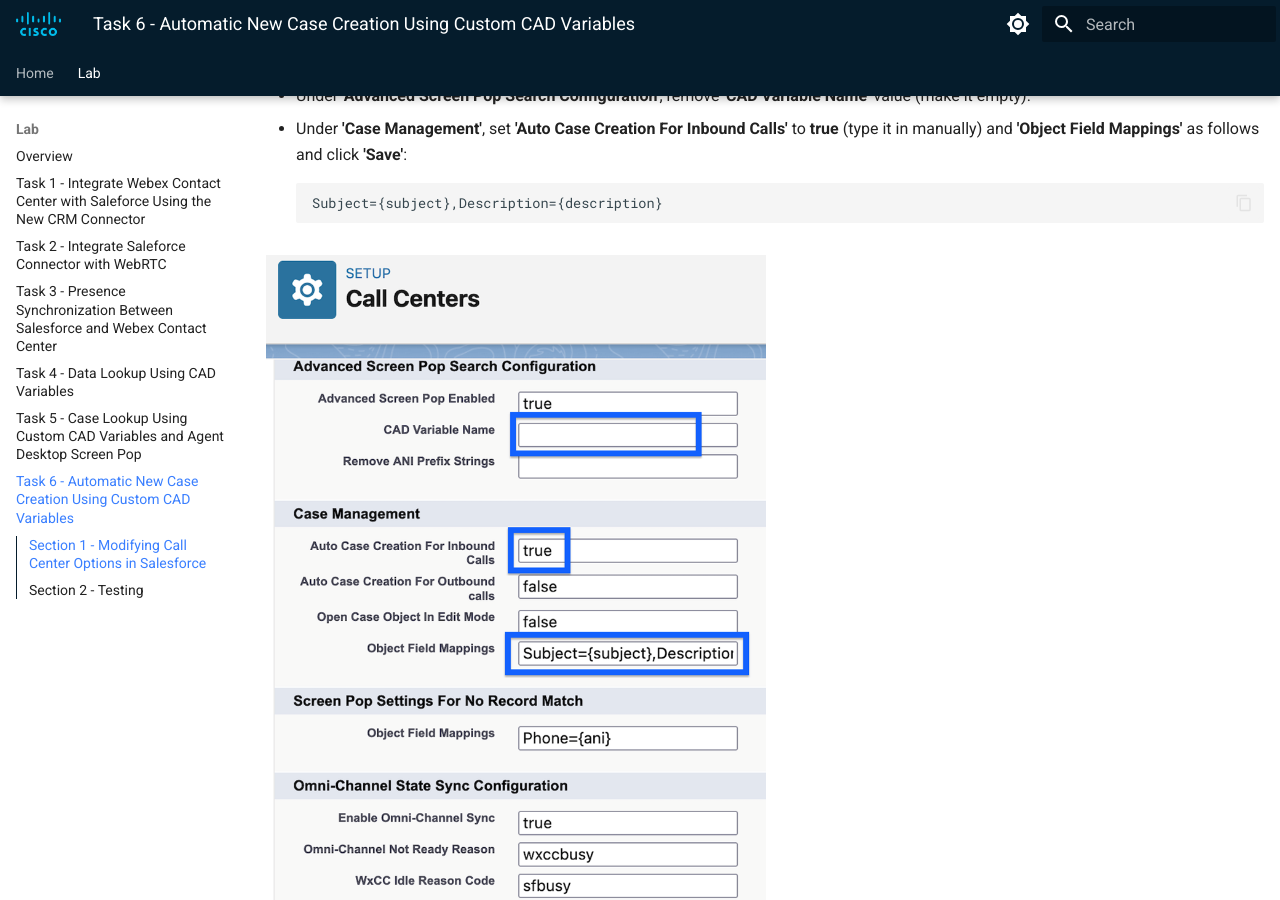
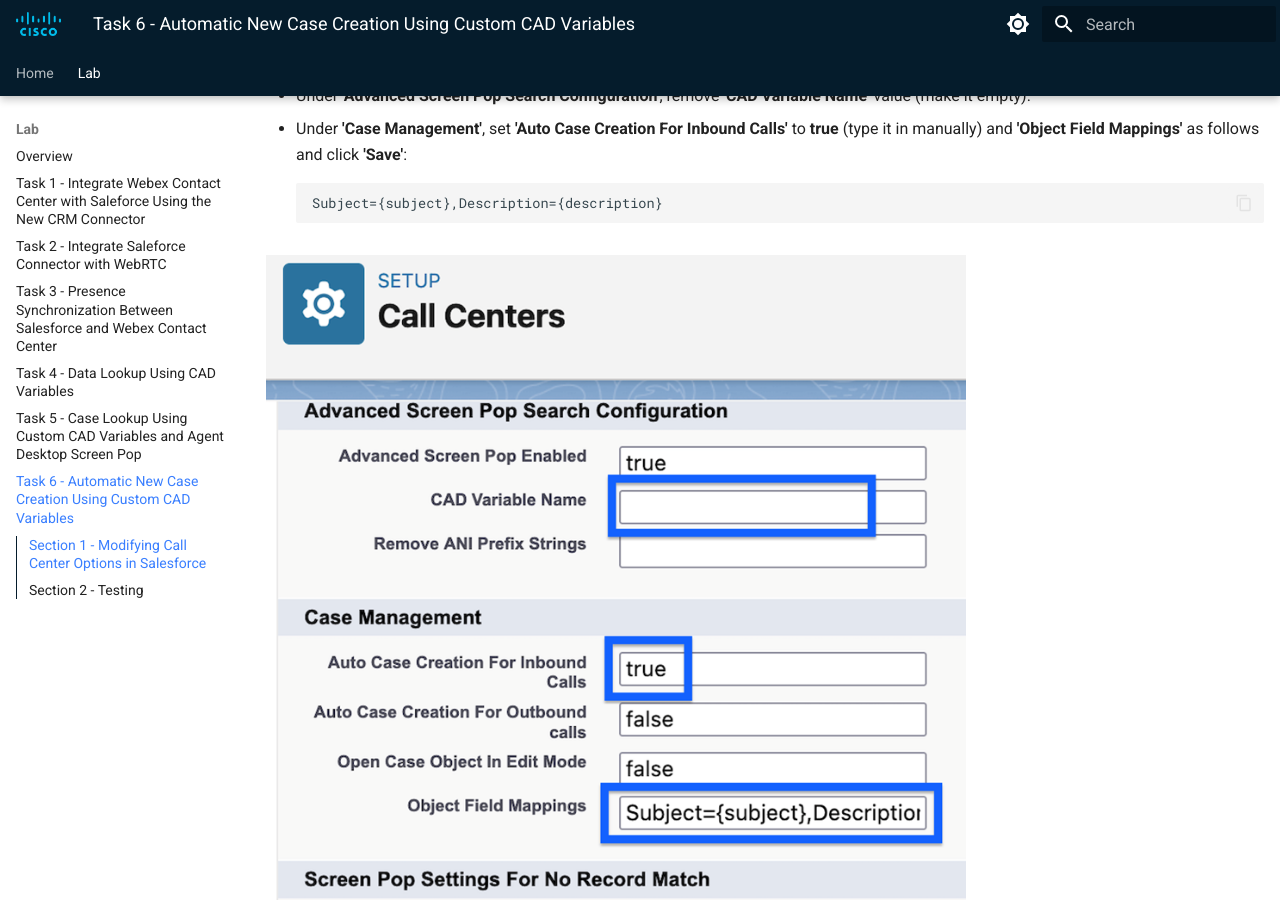
Before and after one commit to WebexCC-SA/LAB-2308, an MkDocs documentation site: the page built from docs/task6.md, in a window 1280 px wide and 900 px high, scrolled down 1854 px. Built offline with MkDocs 1.6.1 and Material for MkDocs 9.7.7, drawn with Linux system fonts in a browser that asks for light colours.

Commit message:
Update task6.md

````diff
--- a/docs/task6.md
+++ b/docs/task6.md
@@ -42,7 +42,7 @@
 Subject={subject},Description={description}
 ```
 
-![Nav](./assets/t5s1p3.png){ width="500" }
+![Nav](./assets/t5s1p3.png){ width="700" }
 
 
 ## **Section 2 - Testing**
````
